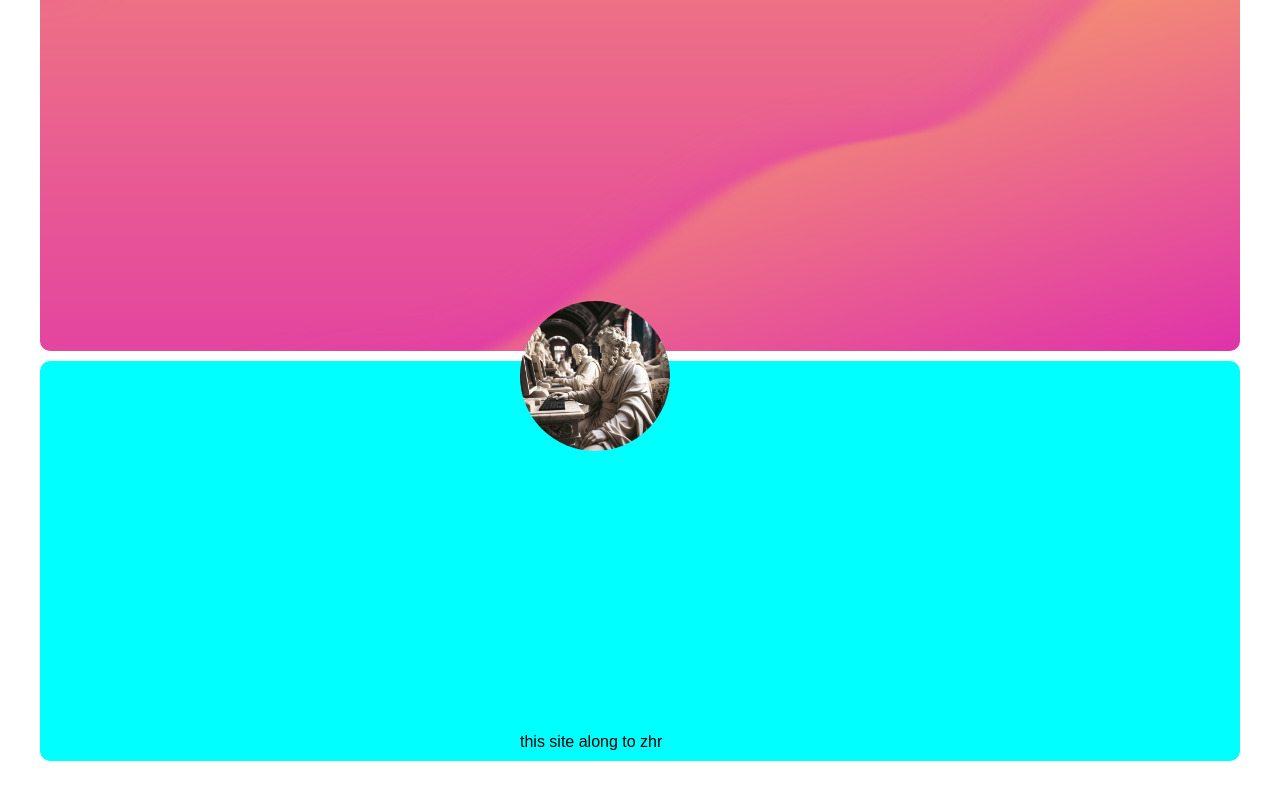
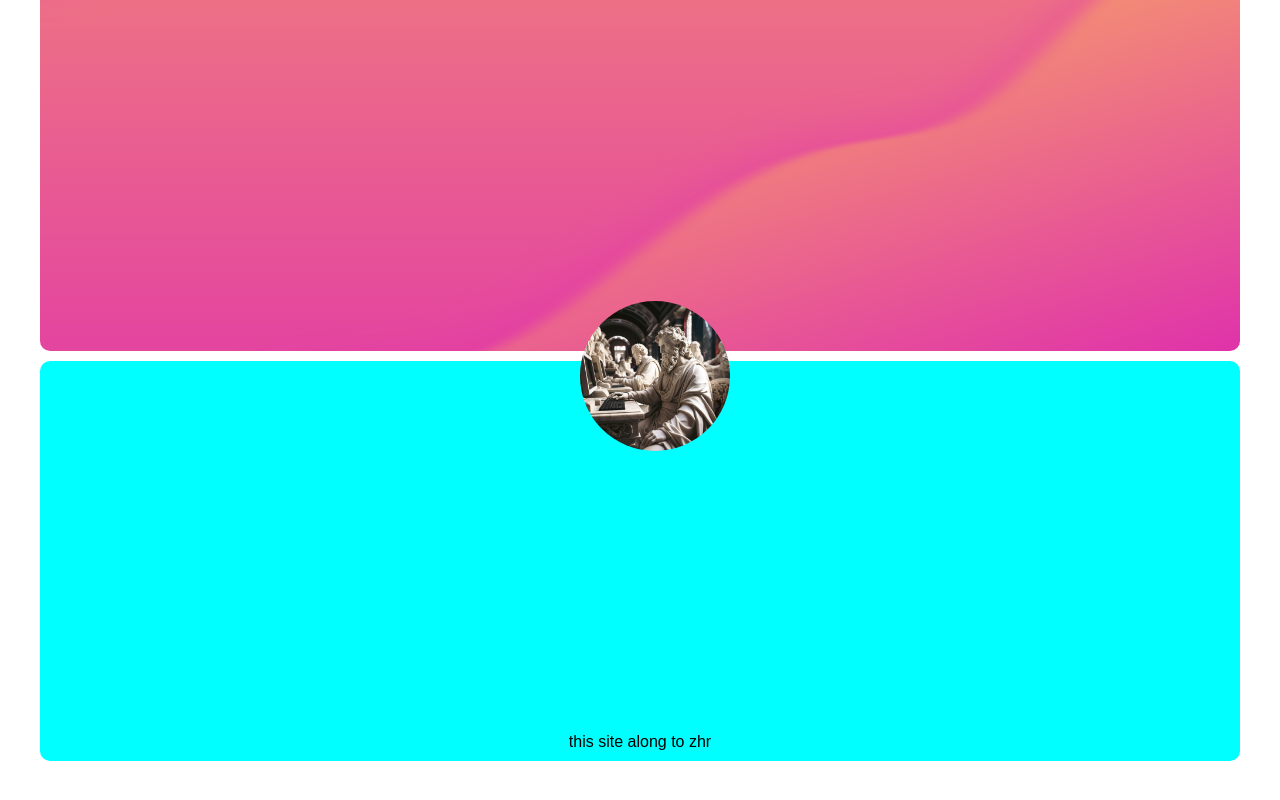
Before and after one commit to Zahra-Gholami/Day-one, a plain HTML site: page index.html in a window 1280 px wide. Shown: the part 594-1394 px from the top of the page. Drawn offline with Linux system fonts and the light colour scheme.

Commit message:
update css

```diff
--- a/style.css
+++ b/style.css
@@ -69,23 +69,25 @@ li:hover{
     border-radius: 10px;
     padding: 20px;
     position: relative;
+    text-align: center;
 }
 .foot-image {
     background-image: url(image/photo_2023-08-11_18-11-37\ \(2\).jpg);
     background-position: center;
     background-size: cover;
+    background-repeat: no-repeat;
     width: 150px;
     height: 150px;
     border-radius: 50%;
+
    position: absolute;
    top: -60px;
+   left: 45%;
+   right:45%;
+}
+.auther  {
+   position: absolute;
+   bottom:10px ;
    left: 40%;
-   right: 60%;g
-
+   right: 40%;
 }
-.auther {
-    position: absolute;
-    bottom: 10px;
-    left: 40%;
-    right: 30%;
-}
```
